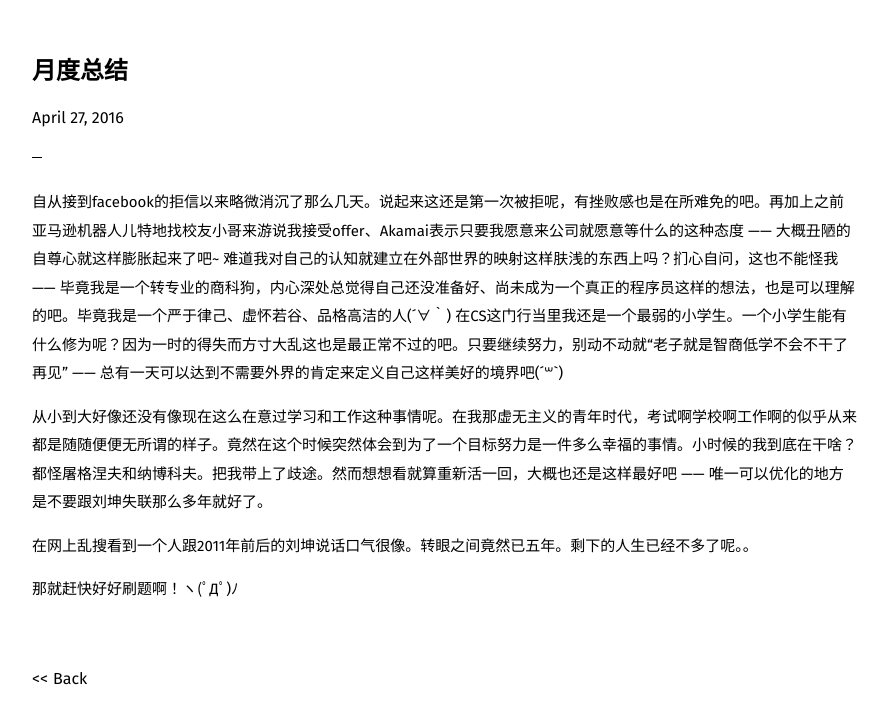
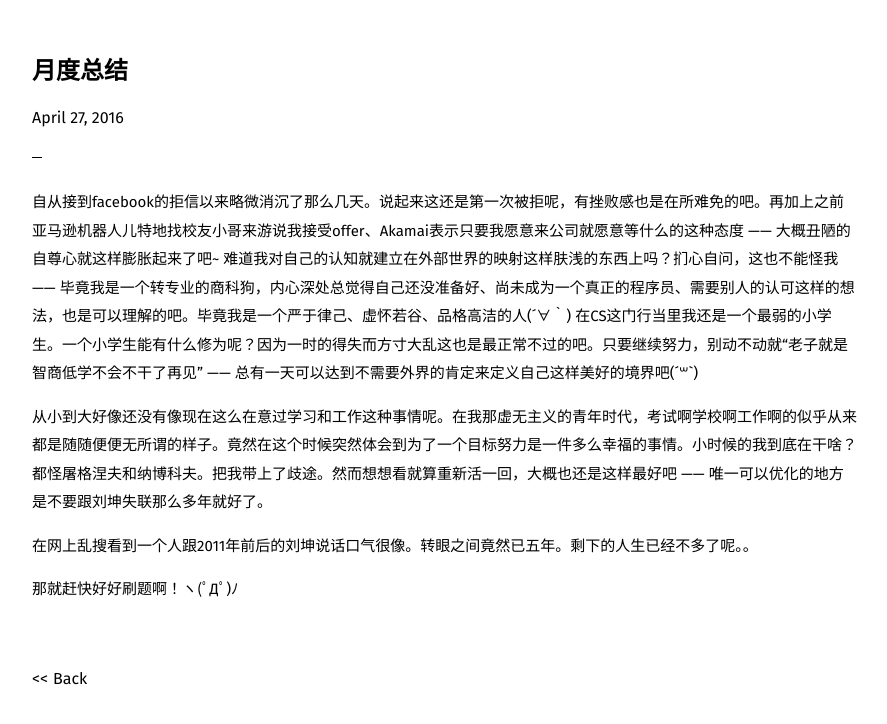
Before and after one commit to pocoapoco/pocoapoco.github.io, a Jekyll site: the page built from _posts/2016-04-27-月度总结.md, in a window 1280 px wide. Shown: the top 724 px of the page, without its empty margins (18-905 px from the left). Built offline with Jekyll 4.4.1, drawn with Linux system fonts in a browser that asks for light colours.

Commit message:
20160427

```diff
--- a/_posts/2016-04-27-月度总结.md
+++ b/_posts/2016-04-27-月度总结.md
@@ -3,7 +3,7 @@
 date: 2016-04-27 00:01
 ---
 
-自从接到facebook的拒信以来略微消沉了那么几天。说起来这还是第一次被拒呢，有挫败感也是在所难免的吧。再加上之前亚马逊机器人儿特地找校友小哥来游说我接受offer、Akamai表示只要我愿意来公司就愿意等什么的这种态度 —— 大概丑陋的自尊心就这样膨胀起来了吧~ 难道我对自己的认知就建立在外部世界的映射这样肤浅的东西上吗？扪心自问，这也不能怪我 —— 毕竟我是一个转专业的商科狗，内心深处总觉得自己还没准备好、尚未成为一个真正的程序员这样的想法，也是可以理解的吧。毕竟我是一个严于律己、虚怀若谷、品格高洁的人(´∀｀) 在CS这门行当里我还是一个最弱的小学生。一个小学生能有什么修为呢？因为一时的得失而方寸大乱这也是最正常不过的吧。只要继续努力，别动不动就“老子就是智商低学不会不干了再见” —— 总有一天可以达到不需要外界的肯定来定义自己这样美好的境界吧(´꒳`)
+自从接到facebook的拒信以来略微消沉了那么几天。说起来这还是第一次被拒呢，有挫败感也是在所难免的吧。再加上之前亚马逊机器人儿特地找校友小哥来游说我接受offer、Akamai表示只要我愿意来公司就愿意等什么的这种态度 —— 大概丑陋的自尊心就这样膨胀起来了吧~ 难道我对自己的认知就建立在外部世界的映射这样肤浅的东西上吗？扪心自问，这也不能怪我 —— 毕竟我是一个转专业的商科狗，内心深处总觉得自己还没准备好、尚未成为一个真正的程序员、需要别人的认可这样的想法，也是可以理解的吧。毕竟我是一个严于律己、虚怀若谷、品格高洁的人(´∀｀) 在CS这门行当里我还是一个最弱的小学生。一个小学生能有什么修为呢？因为一时的得失而方寸大乱这也是最正常不过的吧。只要继续努力，别动不动就“老子就是智商低学不会不干了再见” —— 总有一天可以达到不需要外界的肯定来定义自己这样美好的境界吧(´꒳`)
 
 从小到大好像还没有像现在这么在意过学习和工作这种事情呢。在我那虚无主义的青年时代，考试啊学校啊工作啊的似乎从来都是随随便便无所谓的样子。竟然在这个时候突然体会到为了一个目标努力是一件多么幸福的事情。小时候的我到底在干啥？都怪屠格涅夫和纳博科夫。把我带上了歧途。然而想想看就算重新活一回，大概也还是这样最好吧 —— 唯一可以优化的地方是不要跟刘坤失联那么多年就好了。
 
```
